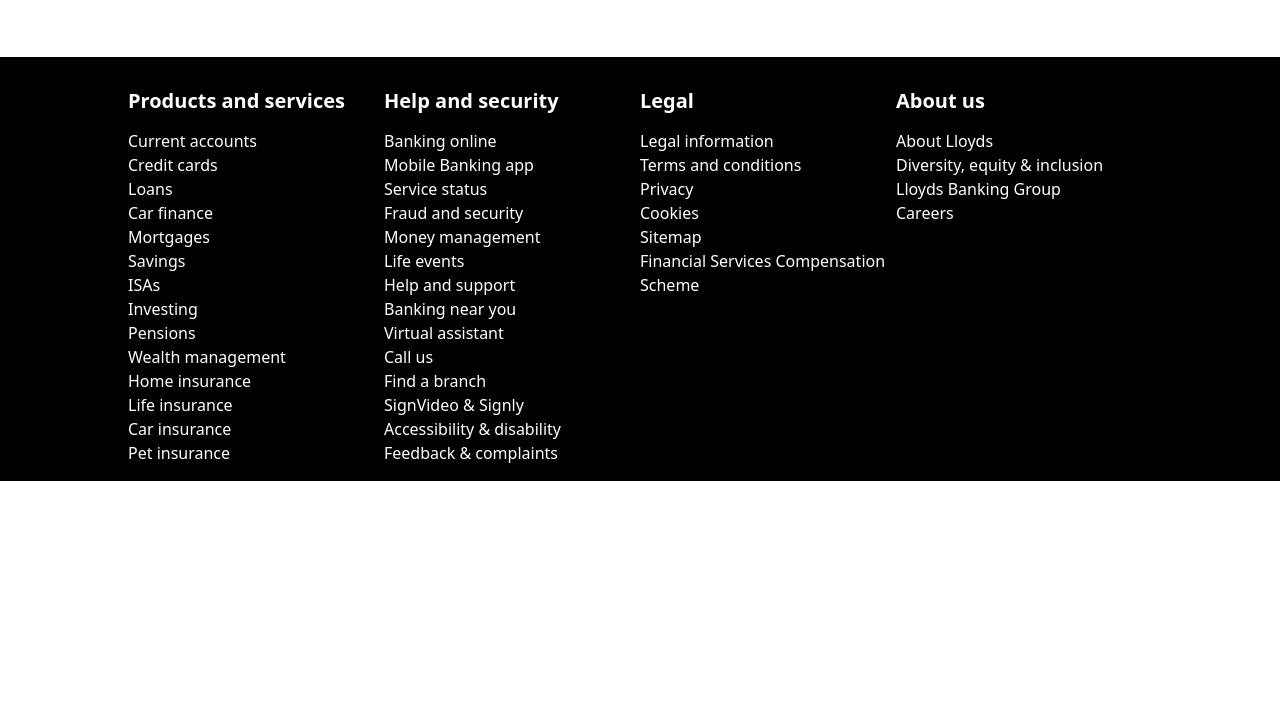
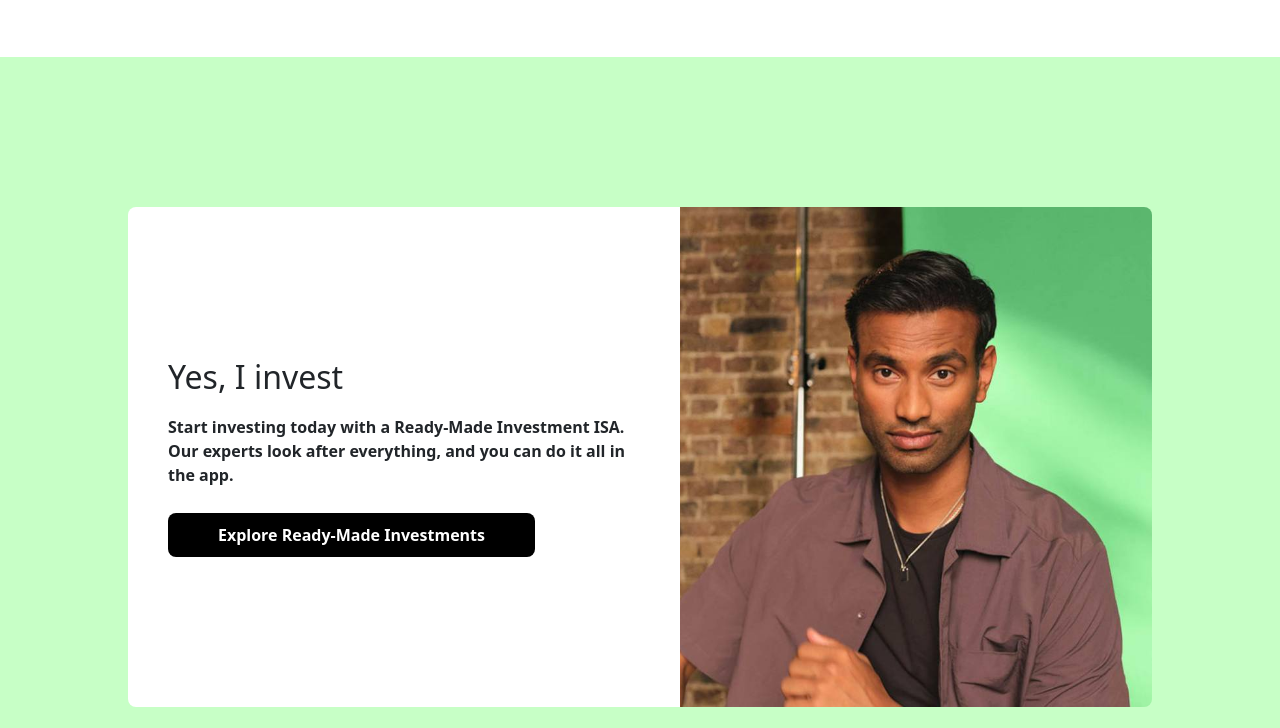
Before and after one commit to victoryalhj/Lloyds-bank-web-clone, a plain HTML site: page index.html in a window 1280 px wide. Shown: the part 1832-2560 px from the top of the page. Before the commit the page ends 2313 px from the top, so only its background shows below. Drawn offline with nearby package versions, Linux system fonts and the light colour scheme.

Commit message:
feat: invest section

```diff
--- a/index.html
+++ b/index.html
@@ -200,6 +200,19 @@
       </div>
     </div>
   </div>
+  <!-- Invest -->
+  <div class="invest-area">
+    <div class="invest-box">
+      <div class="invest-box-left">
+        <h2>Yes, I invest</h2>
+        <p>Start investing today with a Ready-Made Investment ISA. Our experts look after everything, and you can do it all in the app.</p>
+        <button>Explore Ready-Made Investments</button>
+      </div>
+      <div class="invest-box-right">
+        <img src="./images/lloyds-homepage-investing-spotlight-march-new.jpg" alt="invest">
+      </div>
+    </div>
+  </div>
 </main>
 
 <footer>
--- a/style.css
+++ b/style.css
@@ -143,6 +143,64 @@
   background-color: black;
 }
 
+/* Main > invest */
+.invest-area {
+  background-color: #c7ffc6;
+  height: 800px;
+  display: flex;
+  justify-content: center;
+  align-items: center;
+  font-weight: 700;
+}
+.invest-box {
+  display: flex;
+  justify-content: center;
+  align-items: center;
+  width: 80%;
+  max-width: 1200px;
+  height: 500px;
+  border-radius: 8px;
+  overflow: hidden;
+}
+.invest-box-left {
+  background-color: white;
+  height: 100%;
+  padding: 40px;
+  flex: 1;
+  display: flex;
+  flex-direction: column;
+  justify-content: center;
+  align-items: flex-start;
+
+}
+.invest-box-left p {
+  margin-top: 10px;
+}
+.invest-box-left button {
+  background-color: black;
+  color: white;
+  font-weight: 700;
+  border-radius: 8px;
+  border: none;
+  padding: 10px 50px;
+  margin-top: 10px;
+}
+.invest-box-right {
+  flex: 1;
+  height: 100%;
+  display: flex;
+  justify-content: center;
+  align-items: center;
+  overflow: hidden;
+  }
+.invest-box-right img {
+  width: 100%;
+  height: 100%;
+  object-fit: cover;
+  /* max-width: 500px;
+  min-width: 100%;
+  min-height: 100%; */
+}
 
 /* Footer */
 footer {
```
Also changed, not shown: images/lloyds-homepage-investing-spotlight-march-new.jpg (added).
